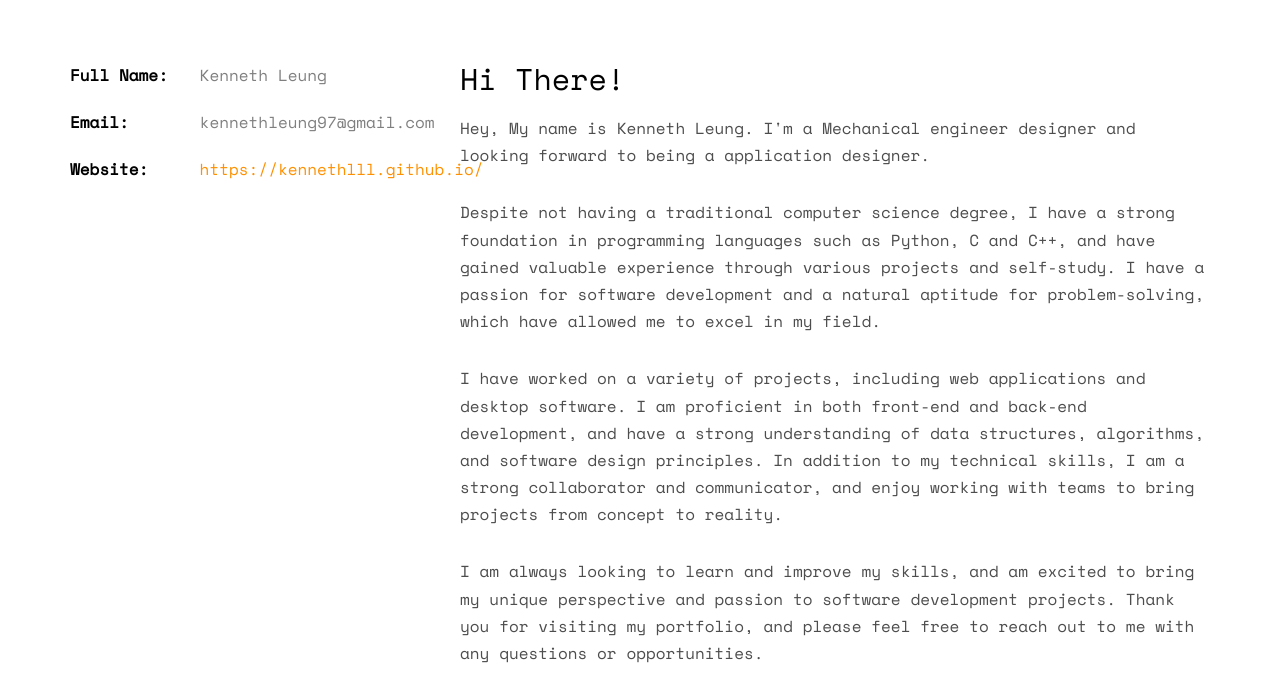
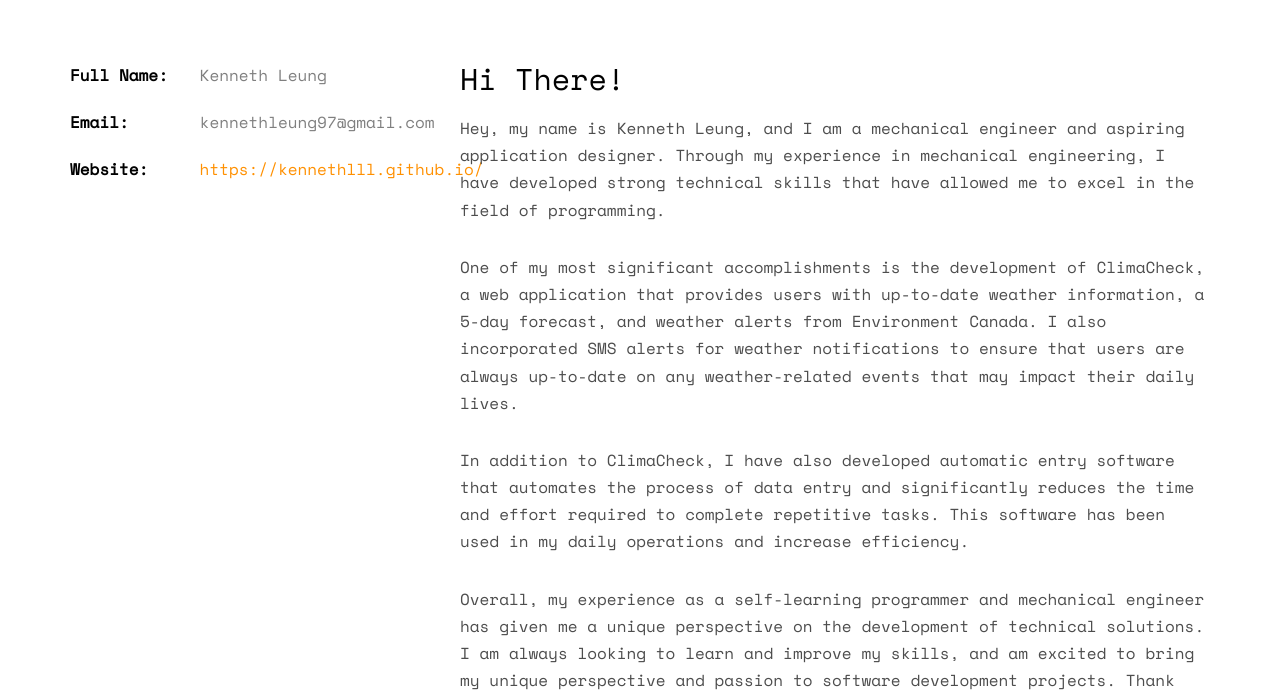
Before and after one commit to kennethlll/kennethleung97.github.io, a plain HTML site: page index.html in a window 1280 px wide. Shown: the part 1010-1701 px from the top of the page. Drawn offline with nearby package versions, Linux system fonts and the light colour scheme; some packages are replaced by stand-ins of ours; no server answers; files whose address does not match are found by name.

Commit message:
updated the description

```diff
--- a/index.html
+++ b/index.html
@@ -90,16 +90,17 @@
 				</div>
 				<div class="col-md-8">
 					<h2>Hi There!</h2>
-					<p>Hey, My name is Kenneth Leung. I'm a Mechanical engineer designer and looking forward to being a application designer. </p>
-					<p>Despite not having a traditional computer science degree, I have a strong foundation in programming languages such as Python, C and C++,
-						and have gained valuable experience through various projects and self-study. I have a passion for software development and a natural aptitude for problem-solving,
-						which have allowed me to excel in my field.
-					</p>
-					<p>I have worked on a variety of projects, including web applications and desktop software. I am proficient in both front-end and back-end development,
-						and have a strong understanding of data structures, algorithms, and software design principles. In addition to my technical skills, I am a strong collaborator and communicator,
-						and enjoy working with teams to bring projects from concept to reality.
-					</p>
-					<p>I am always looking to learn and improve my skills, and am excited to bring my unique perspective and passion to software development projects.
+					<p>Hey, my name is Kenneth Leung, and I am a mechanical engineer and aspiring application designer. Through my experience in mechanical engineering,
+						I have developed strong technical skills that have allowed me to excel in the field of programming. </p>
+					<p>One of my most significant accomplishments is the development of ClimaCheck, a web application that provides users with up-to-date weather information,
+						a 5-day forecast, and weather alerts from Environment Canada.
+						 I also incorporated SMS alerts for weather notifications to ensure that users are always up-to-date
+						on any weather-related events that may impact their daily lives.</p>
+					<p>In addition to ClimaCheck, I have also developed automatic entry software that automates the process of data entry
+						and significantly reduces the time and effort required to complete repetitive tasks.
+						This software has been used in my daily operations and increase efficiency.</p>
+					<p>Overall, my experience as a self-learning programmer and mechanical engineer has given me a unique perspective on the development of technical solutions.
+						I am always looking to learn and improve my skills, and am excited to bring my unique perspective and passion to software development projects.
 						Thank you for visiting my portfolio, and please feel free to reach out to me with any questions or opportunities.
 						</p>
 
```
